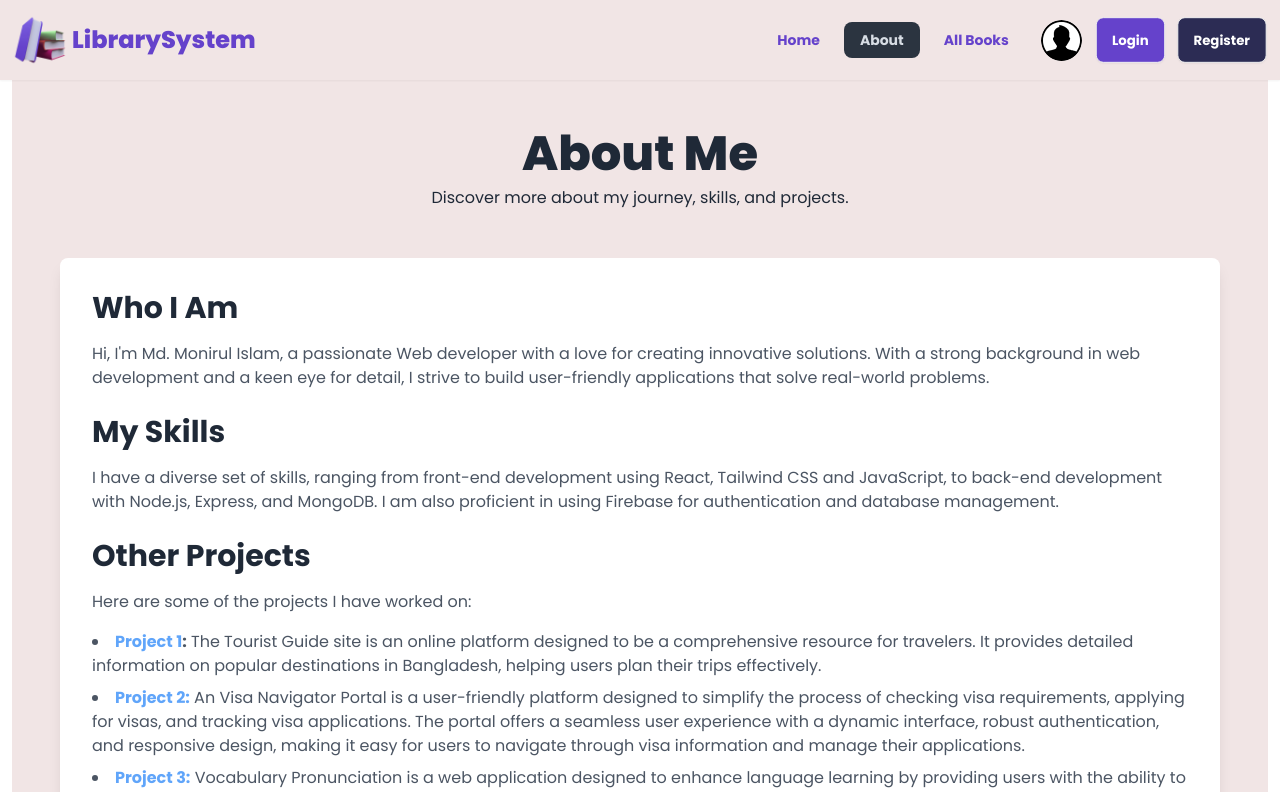
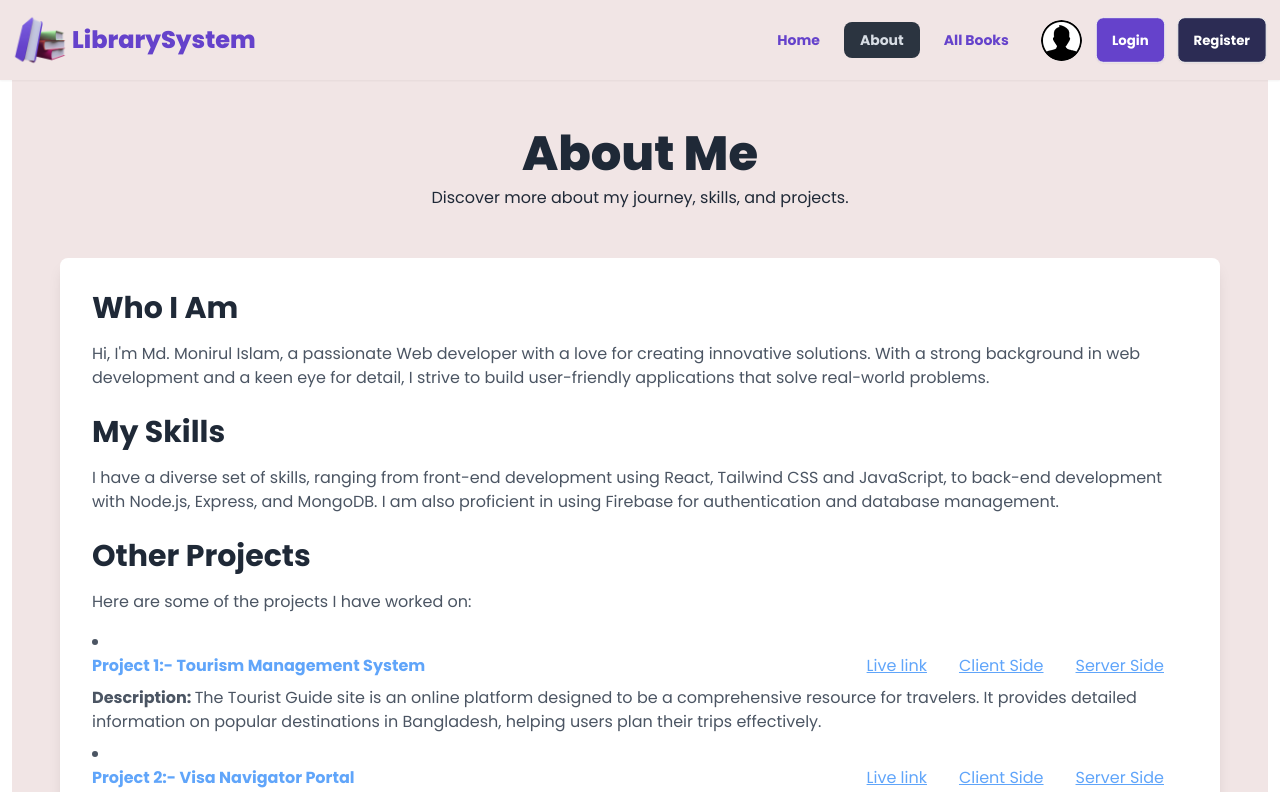
Before and after one commit to DeveloperMonirBD/library-management-system-client, a React (Vite) app: page /about in a window 1280 px wide. Shown: the top 792 px of the page. Built offline with nearby package versions, Linux system fonts and the light colour scheme; no server answers.

Commit message:
added project link and live link in the about section

```diff
--- a/src/pages/About.jsx
+++ b/src/pages/About.jsx
@@ -1,10 +1,10 @@
 //motion
 import { motion } from 'framer-motion';
 //variants
-import { fadeIn } from '../variants';
 import { FaGithub, FaLinkedin, FaTwitter } from 'react-icons/fa';
 import { Link } from 'react-router-dom';
 import PageTitle from '../components/PageTitle';
+import { fadeIn } from '../variants';
 
 const About = () => {
     return (
@@ -32,24 +32,99 @@ const About = () => {
                         <div className="mb-6">
                             <h2 className="text-xl md:text-3xl font-bold text-gray-800 mb-4">My Skills</h2>
                             <p className="text-gray-600 text-base">
-                                I have a diverse set of skills, ranging from front-end development using React, Tailwind CSS and JavaScript, to back-end development with Node.js, Express, and
-                                MongoDB. I am also proficient in using Firebase for authentication and database management.
+                                I have a diverse set of skills, ranging from front-end development using React, Tailwind CSS and JavaScript, to back-end development with Node.js, Express, and MongoDB.
+                                I am also proficient in using Firebase for authentication and database management.
                             </p>
                         </div>
                         <div className="mb-6">
                             <h2 className="text-xl md:text-3xl font-bold text-gray-800 mb-4">Other Projects</h2>
                             <p className="text-gray-600 text-base mb-4">Here are some of the projects I have worked on:</p>
                             <ul className="list-disc list-inside text-gray-600 text-base mb-6">
+                                {/* project-1 */}
                                 <li className="mb-2">
-                                    <strong> <Link className='text-blue-400' to="https://tourism-management-syste-24ab2.web.app/">Project 1</Link>:</strong> The Tourist Guide site is an online platform designed to be a comprehensive resource for travelers. It provides detailed information on popular destinations in Bangladesh, helping users plan their trips effectively.
-                                </li>
-                                <li className="mb-2">
-                                    <strong> <Link className='text-blue-400' to="https://visa-navigator-bb0c9.web.app/">Project 2:</Link></strong> An Visa Navigator Portal is a user-friendly platform designed to simplify the process of checking visa requirements, applying for visas, and tracking visa applications. The portal offers a seamless user experience with a dynamic interface, robust authentication, and responsive design, making it easy for users to navigate through visa information and manage their applications.
-                                </li>
-                                <li className="mb-2">
-                                    <strong> <Link className='text-blue-400' to="https://lingo-bingo-a69cd.web.app/">Project 3:</Link></strong> Vocabulary Pronunciation is a web application designed to enhance language learning by providing users with the ability to hear the pronunciation of vocabulary words. Users can click on vocabulary cards to listen to the pronunciation and view additional information about each word. This project utilizes the Web Speech API for text-to-speech functionality.
+                                    <div className="flex justify-between">
+                                        <strong>
+                                            {' '}
+                                            <Link className="text-blue-400" to="https://tourism-management-syste-24ab2.web.app/">
+                                                Project 1:- Tourism Management System
+                                            </Link>
+                                        </strong>
+
+                                        <div className="flex justify-center gap-8 pb-2 px-6">
+                                            <Link className="text-blue-400 underline" to="https://tourism-management-syste-24ab2.web.app/">
+                                                Live link
+                                            </Link>
+                                            <Link className="text-blue-400 underline" to="https://github.com/DeveloperMonirBD/tourism-management-system-client">
+                                                Client Side
+                                            </Link>
+                                            <Link className="text-blue-400 underline" to="https://github.com/DeveloperMonirBD/tourism-management-system-server">
+                                                Server Side
+                                            </Link>
+                                        </div>
+                                    </div>
+
+                                    <p>
+                                        <strong>Description: </strong>The Tourist Guide site is an online platform designed to be a comprehensive resource for travelers. It provides detailed
+                                        information on popular destinations in Bangladesh, helping users plan their trips effectively.
+                                    </p>
                                 </li>
 
+                                {/* project-2  */}
+                                <li className="mb-2">
+                                    <div className="flex justify-between">
+                                        <strong>
+                                            {' '}
+                                            <Link className="text-blue-400" to="https://visa-navigator-bb0c9.web.app/">
+                                                Project 2:- Visa Navigator Portal
+                                            </Link>
+                                        </strong>
+
+                                        <div className="flex justify-center gap-8 pb-2 px-6">
+                                            <Link className="text-blue-400 underline" to="https://visa-navigator-bb0c9.web.app/">
+                                                Live link
+                                            </Link>
+                                            <Link className="text-blue-400 underline" to="https://github.com/DeveloperMonirBD/visa-navigator-client-side">
+                                                Client Side
+                                            </Link>
+                                            <Link className="text-blue-400 underline" to="https://github.com/DeveloperMonirBD/visa-navigator-server-side">
+                                                Server Side
+                                            </Link>
+                                        </div>
+                                    </div>
+
+                                    <p>
+                                        <strong>Description: </strong>Visa Navigator Portal is a user-friendly platform designed to simplify the process of checking visa requirements, applying for
+                                        visas, and tracking visa applications. The portal offers a seamless user experience with a dynamic interface, robust authentication, and responsive design,
+                                        making it easy for users to navigate through visa information and manage their applications.
+                                    </p>
+                                </li>
+
+                                {/* project 3 */}
+                                <li className="mb-2">
+                                    <div className="flex justify-between">
+                                        <strong>
+                                            {' '}
+                                            <Link className="text-blue-400" to="https://lingo-bingo-a69cd.web.app/">
+                                                Project 3:- A Vocabulary Learning Application
+                                            </Link>
+                                        </strong>
+
+                                        <div className="flex justify-center gap-8 pb-2 px-6">
+                                            <Link className="text-blue-400 underline" to="https://lingo-bingo-a69cd.web.app/">
+                                                Live link
+                                            </Link>
+                                            <Link className="text-blue-400 underline" to="https://github.com/DeveloperMonirBD/authentication-lingo-bingo-project">
+                                                Client Side
+                                            </Link>
+                                        </div>
+                                    </div>
+
+                                    <p>
+                                        <strong>Description: </strong>Vocabulary Pronunciation is a web application designed to enhance language learning by providing users with the ability to hear
+                                        the pronunciation of vocabulary words. Users can click on vocabulary cards to listen to the pronunciation and view additional information about each word. This
+                                        project utilizes the Web Speech API for text-to-speech functionality.
+                                    </p>
+                                </li>
                             </ul>
                             <p className="text-gray-600 text-base">
                                 Feel free to explore my
```
